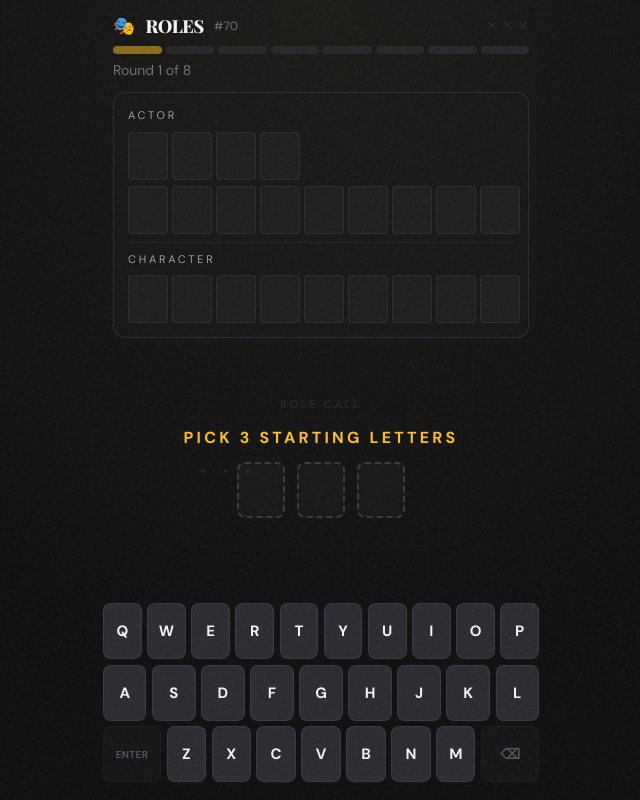
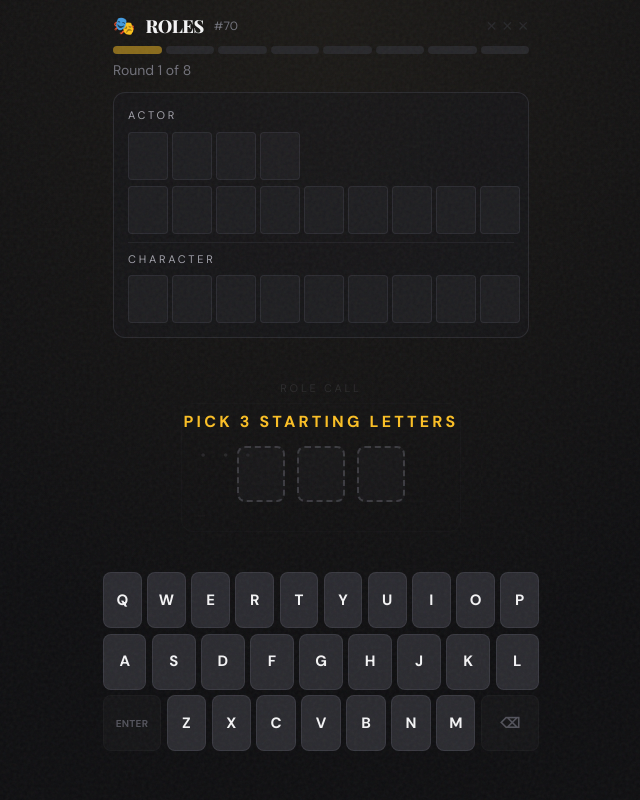
Before and after one commit to Matcheswon/MovieGames, a Next.js app: page /games/roles/daily in a window 1280 px wide. Both pictures are taken after a click on the button "START PUZZLE". Shown: the whole page, without its empty margins (319-959 px from the left). Built offline with nearby package versions, Linux system fonts and the light colour scheme.

Commit message:
layout fix

```diff
--- a/src/components/roles/RolesGame.tsx
+++ b/src/components/roles/RolesGame.tsx
@@ -1302,8 +1302,8 @@ export default function RolesGame({ puzzle, puzzleNumber, dateKey }: { puzzle: R
           {/* (fanfare toast moved to keyboard area) */}
         </div>
 
-        {/* Action zone — flex-1 so keyboard never moves */}
-        <div className="flex-1 relative px-4 flex flex-col items-center justify-center min-h-0 overflow-hidden">
+        {/* Action zone — content-sized so wheel never clips behind board/keyboard */}
+        <div className="shrink-0 relative px-4 py-2 flex flex-col items-center justify-center min-h-[220px]">
 
           {/* Always-visible wheel */}
           {(() => {
```
